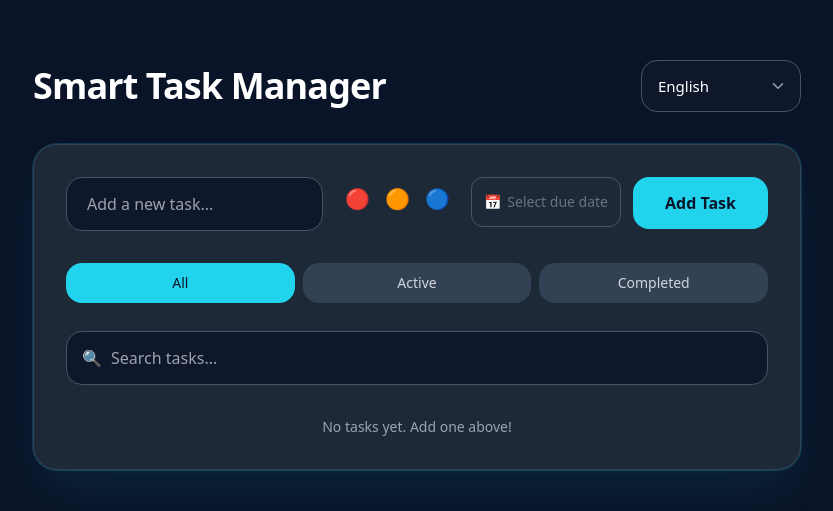
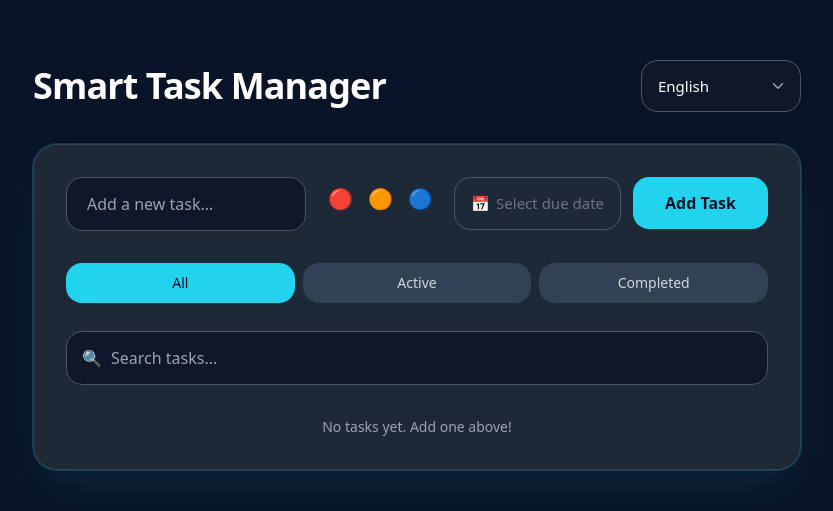
Before and after one commit to john-sprague/smart-task-manager, a React app: page / in a window 1280 px wide. Shown: the part 135-646 px from the top of the page, without its empty margins (223-1056 px from the left). Built offline with nearby package versions, Linux system fonts and the light colour scheme; the HTML template or start-up script is replaced by a standard one.

Commit message:
styles(duedatepicker): adjust styles to match app inputs

```diff
--- a/src/components/DueDatePicker.tsx
+++ b/src/components/DueDatePicker.tsx
@@ -65,11 +65,14 @@ const DueDatePicker = ({
         aria-invalid={hasError}
         aria-describedby={ariaDescribedBy}
         onClick={() => setIsOpen(!isOpen)}
-        className={`flex items-center gap-1.5 px-3 rounded-xl text-sm transition-all border whitespace-nowrap
+        className={`inline-flex items-center gap-1.5 px-4 rounded-2xl leading-normal transition-all border whitespace-nowrap
+          focus:outline-none focus:border-[#22d3ee] focus:ring-2 focus:ring-[#22d3ee]/30
           ${DUE_DATE.STATE_CLASSES[state]}
           ${DUE_DATE.SIZE_CLASSES[size]}`}
       >
-        📅
+        <span className="leading-none" aria-hidden>
+          📅
+        </span>
         {formattedDate ? (
           <span className={isOverdue ? "line-through" : ""}>
             {formattedDate}
@@ -96,9 +99,8 @@ const DueDatePicker = ({
                 onChange(next);
                 setIsOpen(false);
               }}
-              className="w-full bg-[#0f172a] border border-[#475569] rounded-xl px-4 py-3.5 text-white
-                         focus:outline-none focus:border-[#22d3ee] cursor-pointer
-                         file:text-[#22d3ee] file:bg-transparent file:border-0"
+              className="w-full bg-[#0f172a] border border-[#475569] rounded-2xl px-4 py-3.5 text-white cursor-pointer
+                         focus:outline-none focus:border-[#22d3ee] focus:ring-2 focus:ring-[#22d3ee]/30"
             />
 
             <div className="absolute right-4 top-1/2 -translate-y-1/2 text-[#22d3ee] pointer-events-none">
```
